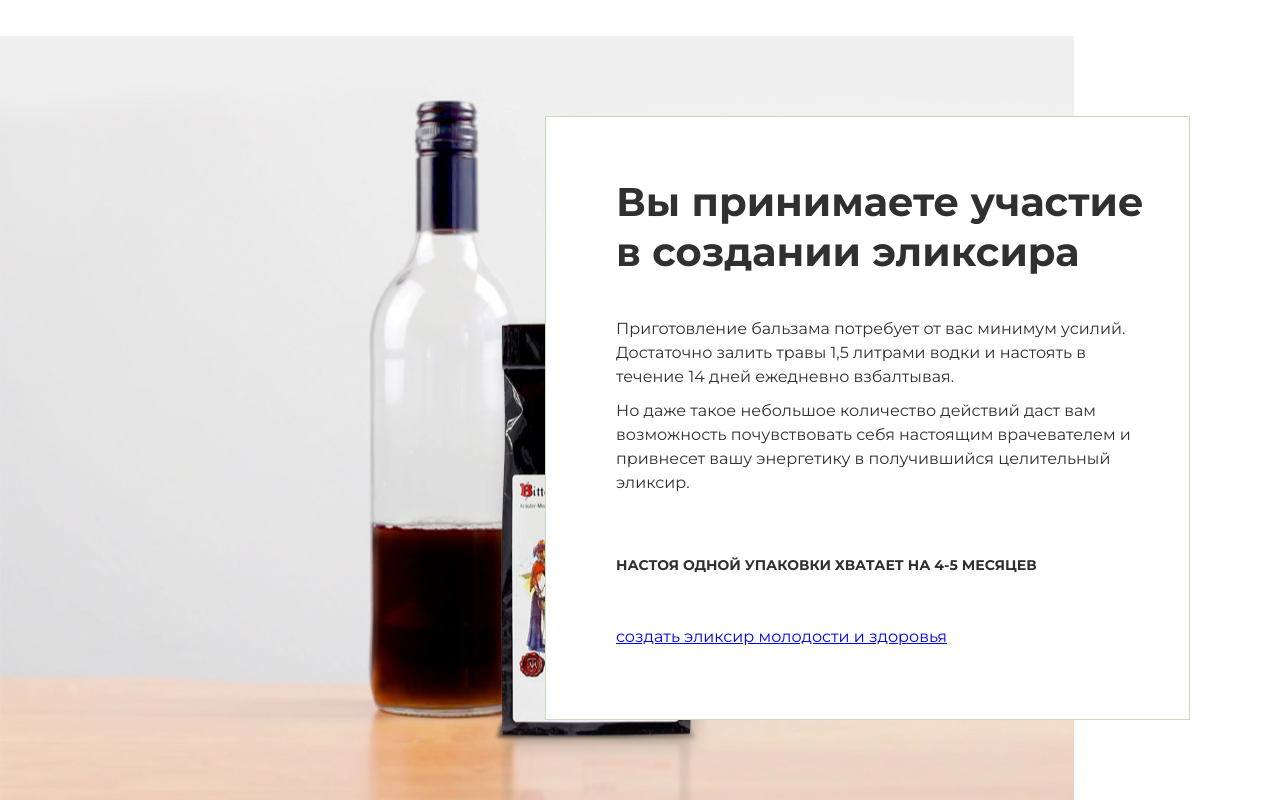
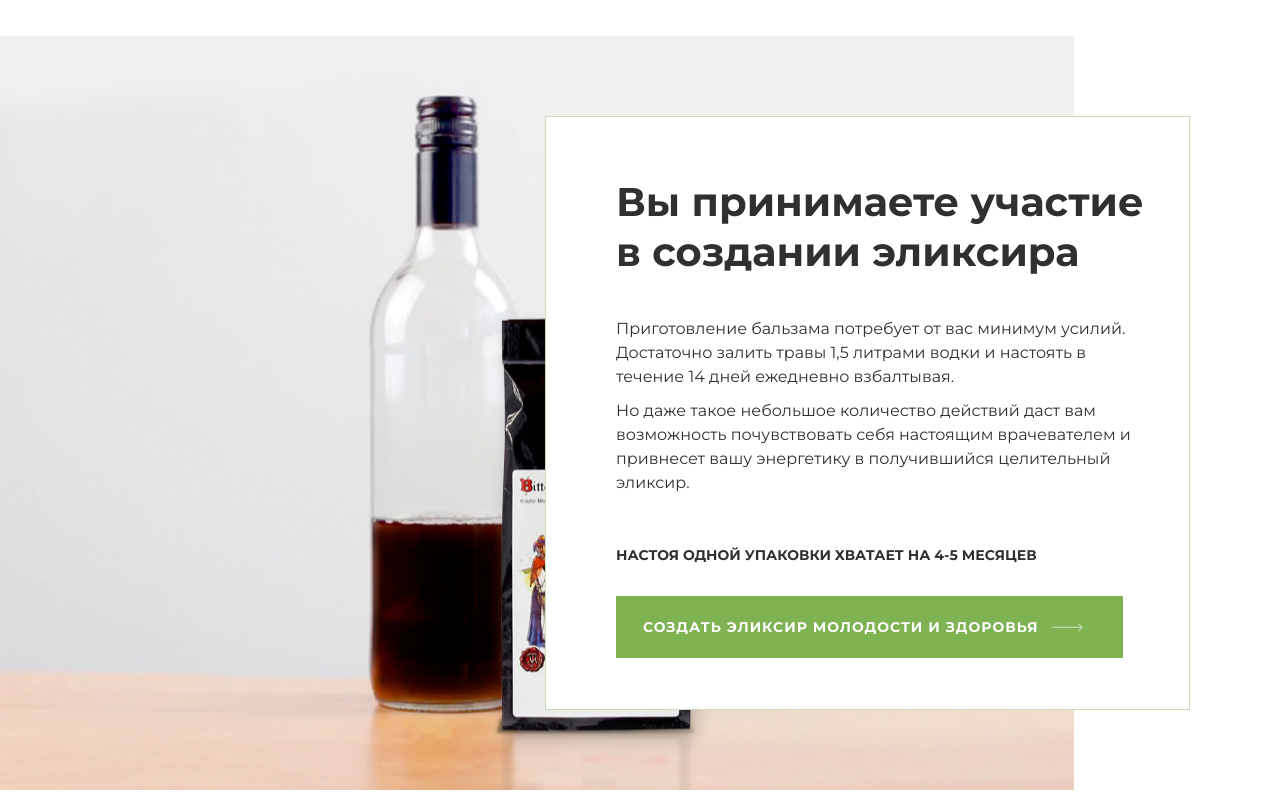
Before and after one commit to Nielll951/SwedishBitter, a plain HTML site: page index.html in a window 1280 px wide. Shown: the part 8056-8856 px from the top of the page. Drawn offline with nearby package versions, Linux system fonts and the light colour scheme.

Commit message:
completed section build

```diff
--- a/css/style.css
+++ b/css/style.css
@@ -517,7 +517,8 @@ body {
 
 .popularity__box-link,
 .composition__link-btn,
-.reviews__link-popup {
+.reviews__link-popup,
+.build__link {
    padding: 22px 85px 22px 27px;
    outline: none;
    color: #fff;
@@ -533,7 +534,8 @@ body {
 
 .composition__link-btn::after,
 .popularity__box-link::after,
-.reviews__link-popup::after {
+.reviews__link-popup::after,
+.build__link::after {
    content: '';
    background-image: url(../images/arrow-right.png);
    position: absolute;
@@ -1163,7 +1165,7 @@ body {
 }
 
 .build__text span {
-   margin: 50px 0;
+   margin: 40px 0 50px;
    font-weight: 700;
    font-size: 14px;
    line-height: 20px;
@@ -1171,4 +1173,10 @@ body {
    display: inline-block;
 }
 
-.build__link {}
+.build__link {
+   position: relative;
+}
+
+.build__link::after {
+   top: 27px;
+}
```
